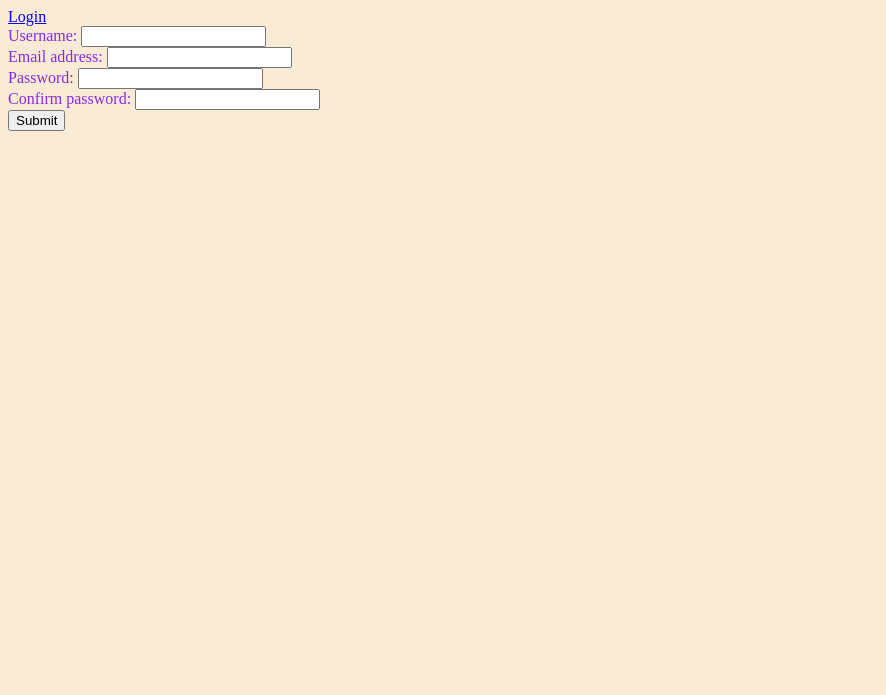
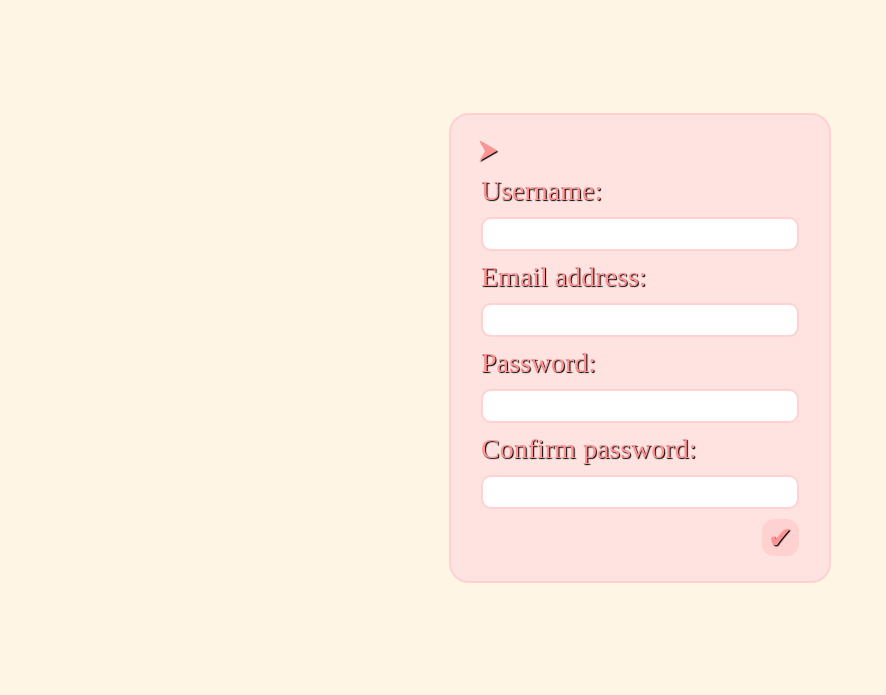
Before and after one commit to TheRufio/CatMate, a Django app: page /registration/ in a window 1280 px wide. Shown: the top 695 px of the page, without its empty margins (0-886 px from the left). Run offline with Django 5.2, Linux system fonts and the light colour scheme.

Commit message:
+ registration/login form UI

```diff
--- a/catmate/registration/static/registration/main.css
+++ b/catmate/registration/static/registration/main.css
@@ -1,4 +1,102 @@
-body {
-    background-color:antiquewhite;
-    color: blueviolet;
+:root {
+    --color-bg-page: #FFF5E4;
+    --color-bg-container: #FFE3E1;
+    --color-border: #FFD1D1;
+    --color-text-main: #FF9494;
+    --color-input-text: #FFD1D1;
+    --color-input-bg: white;
+    --color-btn-hover: #fdc6c6;
+    --shadow-text: 1px 1px 1px black;
+    --shadow-input: 1px 1px 2px #000000;
 }
+
+html, body {
+    background-color: var(--color-bg-page);
+}
+
+.wrapper {
+    height: 85vh;
+    display: grid;
+}
+
+.container {
+    margin: auto;
+    display: flex;
+    flex-direction: column;
+    padding: 20px;
+    text-align: center;
+    background-color: var(--color-bg-container);
+    border: 2px solid var(--color-border);
+    border-radius: 20px;
+}
+
+form label,
+form input,
+form button {
+    display: block;
+    margin: 10px 10px;
+    font-size: 24px;
+}
+
+form input {
+    border-radius: 10px;
+    border: 2px solid var(--color-border);
+    color: var(--color-input-text);
+    text-align: center;
+    text-shadow: var(--shadow-input);
+}
+
+form input:focus {
+    color: var(--color-input-text);
+    outline-color: var(--color-border);
+    text-shadow: var(--shadow-input);
+}
+
+input:-webkit-autofill {
+    -webkit-box-shadow: 0 0 0 1000px var(--color-input-bg) inset !important;
+    -webkit-text-fill-color: var(--color-input-text) !important;
+    border: 2px solid var(--color-border) !important;
+    border-radius: 10px;
+    font-size: 24px;
+    text-shadow: var(--shadow-input);
+}
+
+input:-webkit-autofill:focus {
+    -webkit-box-shadow: 0 0 0 1000px var(--color-input-bg) inset !important;
+    -webkit-text-fill-color: var(--color-input-text) !important;
+    font-size: 24px;
+    text-shadow: var(--shadow-input);
+}
+
+form label {
+    text-shadow: var(--shadow-text);
+    color: var(--color-text-main);
+    text-align: left;
+    font-size: 28px;
+}
+
+form button {
+    display: block;
+    margin-left: auto;
+    margin-bottom: 5px;
+    font-size: 30px;
+
+    text-shadow: var(--shadow-text);
+    color: var(--color-text-main);
+    background-color: var(--color-border);
+    border: none;
+    border-radius: 12px;
+}
+
+form button:hover {
+    background-color: var(--color-btn-hover);
+}
+
+a {
+    text-decoration: none;
+    text-shadow: var(--shadow-text);
+    color: var(--color-text-main);
+    text-align: left;
+    margin-left: 8px;
+    font-size: 26px;
+}
--- a/catmate/registration/templates/registration/registration.html
+++ b/catmate/registration/templates/registration/registration.html
@@ -10,20 +10,20 @@ Registration
 {% endblock %}
 
 {% block content %}
-    <a href="{% url 'registration:login' %}">Login</a>
-    <form method="post" >
+<div class="wrapper">
+<div class="container">
+    <a href="{% url 'registration:login' %}">⮞</a>
+    <form method="post" autocomplete="off">
         {% csrf_token %}
         {% for field in form %}
-            <div>
-                {{ field.label_tag }}
-                {{ field }}
-                {% if field.errors %}
+            {{ field.label_tag }}
+            {{ field }}
+            {% if field.errors %}
                 {{ field.errors }}
-                {% endif %}
-            </div>
-
+            {% endif %}
         {% endfor %}
-        <button type="submit">Submit</button>
+        <button type="submit">✔</button>
     </form>
 </div>
+</div>
 {% endblock %}
--- a/catmate/registration/templates/registration/template.html
+++ b/catmate/registration/templates/registration/template.html
@@ -4,12 +4,10 @@
 <head>
     <meta charset="UTF-8">
     <meta name="viewport" content="width=device-width, initial-scale=1.0">
-    {% block head %}
-    {% endblock %}
+    {% block head %}{% endblock %}
     <title>{% block title %}{% endblock %}</title>
 </head>
 <body>
-    {% block content %}
-    {% endblock %}
+    {% block content %}{% endblock %}
 </body>
 </html>
```
Also changed, not shown: catmate/registration/templates/registration/login.html (+19 -8 lines).
